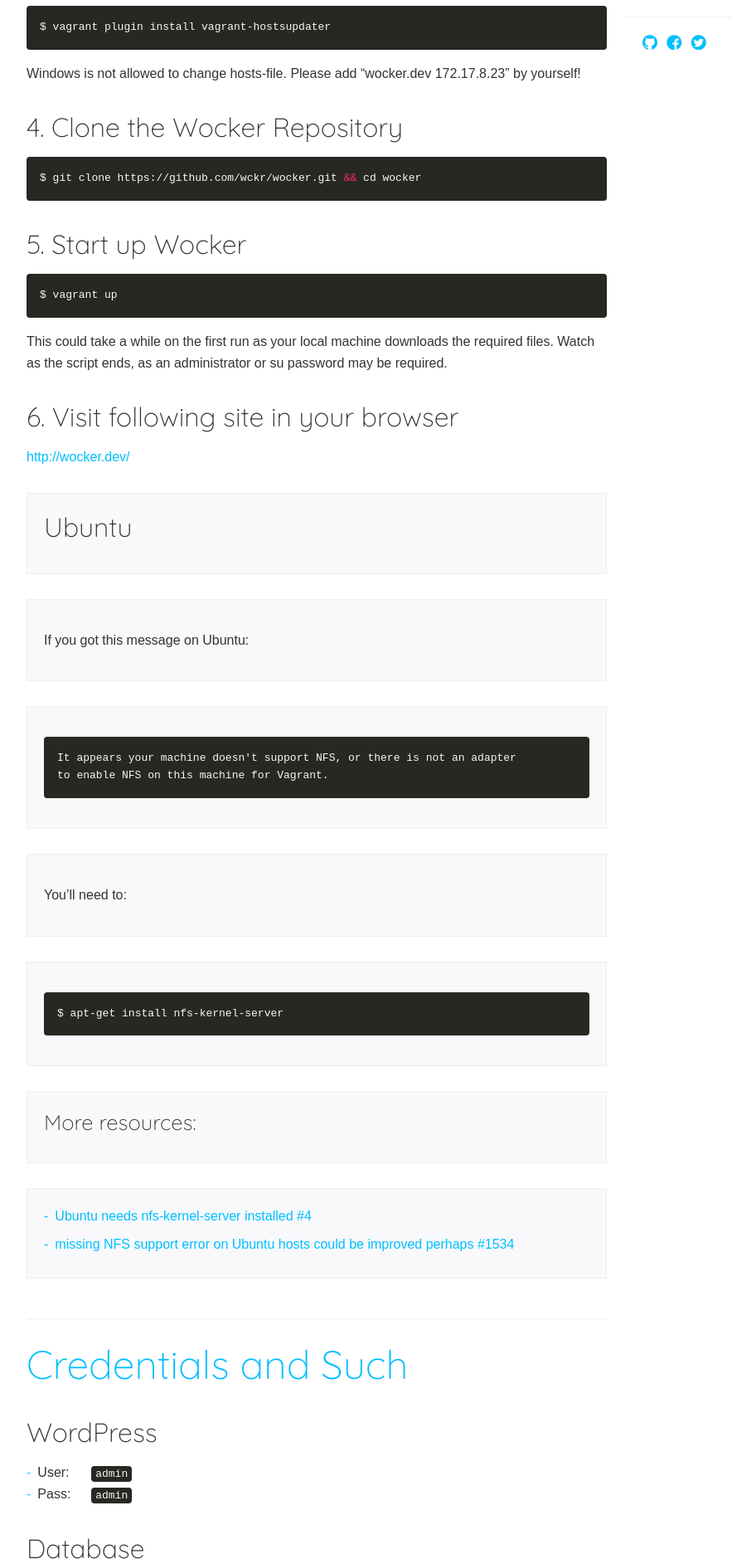
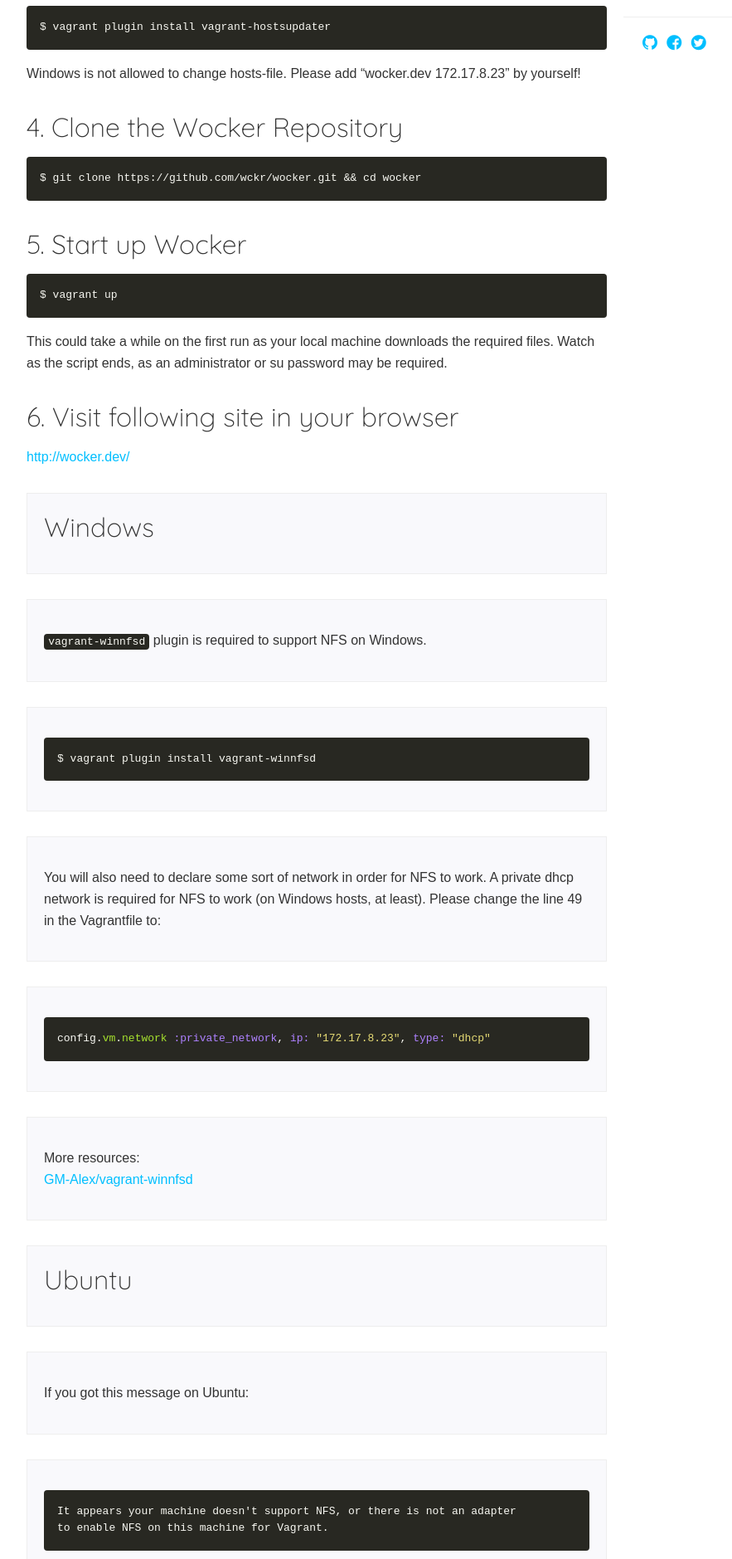
Before and after one commit to wckr/wckr.github.io, a Jekyll site: the page built from index.md, in a window 1280 px wide. Shown: the part 701-2580 px from the top of the page at 83% size, without its empty margins (138-1021 px from the left). Built offline with Jekyll 4.4.1, drawn with Linux system fonts in a browser that asks for light colours; nearby versions of some CDN libraries; some web fonts are replaced; Markdown is read by kramdown in place of the engine named in the settings; a script that is not in the unit is left out; comment, search, counter and statistics services are not loaded.

Commit message:
Add docs about NFS on Win

````diff
--- /dev/null
+++ b/assets/_sass/_monokai-custom.scss
@@ -0,0 +1,4 @@
+@charset "UTF-8";
+
+.highlight .o { color: #f8f8f2 } /* Operator */
+.highlight .ss { color: #ae81ff } /* Literal.String.Symbol */
--- a/assets/_sass/style.scss
+++ b/assets/_sass/style.scss
@@ -7,6 +7,7 @@
 @import "icon";
 @import "js";
 @import "monokai";
+@import "monokai-custom";
 
 * {
 	@include box-sizing(border-box);
--- a/assets/css/style.css
+++ b/assets/css/style.css
@@ -586,14 +586,26 @@
 }
 
 /* Generic.Inserted & Diff Inserted */
-/* line 11, ../_sass/style.scss */
+/* line 3, ../_sass/_monokai-custom.scss */
+.highlight .o {
+  color: #f8f8f2;
+}
+
+/* Operator */
+/* line 4, ../_sass/_monokai-custom.scss */
+.highlight .ss {
+  color: #ae81ff;
+}
+
+/* Literal.String.Symbol */
+/* line 12, ../_sass/style.scss */
 * {
   -webkit-box-sizing: border-box;
   -moz-box-sizing: border-box;
   box-sizing: border-box;
 }
 
-/* line 15, ../_sass/style.scss */
+/* line 16, ../_sass/style.scss */
 body {
   line-height: 1.6;
   color: #333;
@@ -601,36 +613,36 @@
   font-weight: 300;
 }
 
-/* line 22, ../_sass/style.scss */
+/* line 23, ../_sass/style.scss */
 hr {
   border-color: #eee;
 }
 
-/* line 26, ../_sass/style.scss */
+/* line 27, ../_sass/style.scss */
 a {
   color: deepskyblue;
   text-decoration: none;
 }
-/* line 30, ../_sass/style.scss */
+/* line 31, ../_sass/style.scss */
 a:hover {
   text-decoration: underline;
 }
 
-/* line 35, ../_sass/style.scss */
+/* line 36, ../_sass/style.scss */
 strong {
   font-weight: 700;
 }
 
-/* line 39, ../_sass/style.scss */
+/* line 40, ../_sass/style.scss */
 p {
   margin: 16px 0;
 }
-/* line 42, ../_sass/style.scss */
+/* line 43, ../_sass/style.scss */
 p strong {
   font-weight: 400;
 }
 
-/* line 47, ../_sass/style.scss */
+/* line 48, ../_sass/style.scss */
 h1 {
   color: deepskyblue;
   font-family: "Quicksand", sans-serif;
@@ -641,13 +653,13 @@
   border-top: 1px solid #eee;
   padding: 32px 0 0;
 }
-/* line 57, ../_sass/style.scss */
+/* line 58, ../_sass/style.scss */
 h1:first-child {
   border-top: 0;
   border-bottom: 0;
 }
 
-/* line 63, ../_sass/style.scss */
+/* line 64, ../_sass/style.scss */
 h2 {
   color: deepskyblue;
   font-family: "Quicksand", sans-serif;
@@ -658,13 +670,13 @@
   border-top: 1px solid #eee;
   padding: 24px 0 0;
 }
-/* line 73, ../_sass/style.scss */
+/* line 74, ../_sass/style.scss */
 h2:first-child {
   border-top: 0;
   margin-top: 0;
 }
 
-/* line 79, ../_sass/style.scss */
+/* line 80, ../_sass/style.scss */
 h3 {
   font-family: "Quicksand", sans-serif;
   font-size: 32px;
@@ -673,7 +685,7 @@
   margin: 32px 0 16px;
 }
 
-/* line 87, ../_sass/style.scss */
+/* line 88, ../_sass/style.scss */
 h4 {
   font-family: "Quicksand", sans-serif;
   font-size: 25.6px;
@@ -682,7 +694,7 @@
   margin: 25.6px 0 12.8px;
 }
 
-/* line 95, ../_sass/style.scss */
+/* line 96, ../_sass/style.scss */
 h5 {
   font-family: "Quicksand", sans-serif;
   font-size: 19.2px;
@@ -691,7 +703,7 @@
   margin: 19.2px 0 9.6px;
 }
 
-/* line 103, ../_sass/style.scss */
+/* line 104, ../_sass/style.scss */
 h6 {
   font-family: "Quicksand", sans-serif;
   font-size: 16px;
@@ -700,7 +712,7 @@
   margin: 16px 0 8px;
 }
 
-/* line 111, ../_sass/style.scss */
+/* line 112, ../_sass/style.scss */
 code {
   color: #f8f8f2;
   background: #282822;
@@ -710,7 +722,7 @@
   border-radius: 4px;
 }
 
-/* line 122, ../_sass/style.scss */
+/* line 123, ../_sass/style.scss */
 p code,
 li code,
 dt code,
@@ -718,7 +730,7 @@
   white-space: nowrap;
 }
 
-/* line 128, ../_sass/style.scss */
+/* line 129, ../_sass/style.scss */
 pre code {
   display: block;
   margin: 16px 0;
@@ -726,14 +738,14 @@
   overflow: auto;
 }
 
-/* line 136, ../_sass/style.scss */
+/* line 137, ../_sass/style.scss */
 blockquote {
   margin-top: 30px;
   border: 1px solid #eee;
   background: #f9f9fc;
   padding: 20px;
 }
-/* line 142, ../_sass/style.scss */
+/* line 143, ../_sass/style.scss */
 blockquote > h1:first-child,
 blockquote > h2:first-child,
 blockquote > h3:first-child,
@@ -743,27 +755,27 @@
   margin-top: 0;
 }
 
-/* line 152, ../_sass/style.scss */
+/* line 153, ../_sass/style.scss */
 li {
   text-indent: -0.9em;
   padding-left: 0.9em;
   margin-bottom: 0.5em;
 }
-/* line 157, ../_sass/style.scss */
+/* line 158, ../_sass/style.scss */
 li:before {
   content: "-";
   color: deepskyblue;
   margin-right: 0.5em;
 }
 
-/* line 166, ../_sass/style.scss */
+/* line 167, ../_sass/style.scss */
 dl.dl_inline dt {
   float: left;
   max-width: 50%;
   margin-right: 0.5em;
 }
 @media screen and (max-width: 960px) {
-  /* line 166, ../_sass/style.scss */
+  /* line 167, ../_sass/style.scss */
   dl.dl_inline dt {
     float: none;
     max-width: auto;
@@ -771,79 +783,79 @@
     margin-top: 0.5em;
   }
 }
-/* line 178, ../_sass/style.scss */
+/* line 179, ../_sass/style.scss */
 dl.dl_inline dt:before {
   content: "-";
   color: #33ccff;
   margin-right: 0.5em;
 }
-/* line 185, ../_sass/style.scss */
+/* line 186, ../_sass/style.scss */
 dl.dl_inline dd {
   overflow: hidden;
 }
 @media screen and (max-width: 960px) {
-  /* line 185, ../_sass/style.scss */
+  /* line 186, ../_sass/style.scss */
   dl.dl_inline dd {
     margin-left: 0.9em;
   }
 }
 
-/* line 196, ../_sass/style.scss */
+/* line 197, ../_sass/style.scss */
 dl.dl_10 dt {
   width: 10%;
 }
 @media screen and (max-width: 960px) {
-  /* line 196, ../_sass/style.scss */
+  /* line 197, ../_sass/style.scss */
   dl.dl_10 dt {
     width: auto;
   }
 }
 
-/* line 196, ../_sass/style.scss */
+/* line 197, ../_sass/style.scss */
 dl.dl_20 dt {
   width: 20%;
 }
 @media screen and (max-width: 960px) {
-  /* line 196, ../_sass/style.scss */
+  /* line 197, ../_sass/style.scss */
   dl.dl_20 dt {
     width: auto;
   }
 }
 
-/* line 196, ../_sass/style.scss */
+/* line 197, ../_sass/style.scss */
 dl.dl_30 dt {
   width: 30%;
 }
 @media screen and (max-width: 960px) {
-  /* line 196, ../_sass/style.scss */
+  /* line 197, ../_sass/style.scss */
   dl.dl_30 dt {
     width: auto;
   }
 }
 
-/* line 196, ../_sass/style.scss */
+/* line 197, ../_sass/style.scss */
 dl.dl_40 dt {
   width: 40%;
 }
 @media screen and (max-width: 960px) {
-  /* line 196, ../_sass/style.scss */
+  /* line 197, ../_sass/style.scss */
   dl.dl_40 dt {
     width: auto;
   }
 }
 
-/* line 196, ../_sass/style.scss */
+/* line 197, ../_sass/style.scss */
 dl.dl_50 dt {
   width: 50%;
 }
 @media screen and (max-width: 960px) {
-  /* line 196, ../_sass/style.scss */
+  /* line 197, ../_sass/style.scss */
   dl.dl_50 dt {
     width: auto;
   }
 }
 
-/* line 206, ../_sass/style.scss */
+/* line 207, ../_sass/style.scss */
 .inner {
   width: 960px;
   margin: auto;
@@ -851,13 +863,13 @@
   position: relative;
 }
 @media screen and (max-width: 960px) {
-  /* line 206, ../_sass/style.scss */
+  /* line 207, ../_sass/style.scss */
   .inner {
     width: 100%;
   }
 }
 
-/* line 217, ../_sass/style.scss */
+/* line 218, ../_sass/style.scss */
 .site-header {
   padding: 40px 0;
   background: #33ccff url(../images/header-bg.jpg) no-repeat center center;
@@ -865,7 +877,7 @@
   color: #fff;
   min-width: 960px;
 }
-/* line 224, ../_sass/style.scss */
+/* line 225, ../_sass/style.scss */
 .site-header .site-title {
   color: #fff;
   font-size: 64px;
@@ -874,45 +886,45 @@
   padding: 0;
   border: 0;
 }
-/* line 232, ../_sass/style.scss */
+/* line 233, ../_sass/style.scss */
 .site-header .site-title a {
   color: inherit;
 }
-/* line 235, ../_sass/style.scss */
+/* line 236, ../_sass/style.scss */
 .site-header .site-title a:hover {
   text-decoration: none;
 }
-/* line 240, ../_sass/style.scss */
+/* line 241, ../_sass/style.scss */
 .site-header .site-title .version {
   font-size: 16px;
 }
 
-/* line 246, ../_sass/style.scss */
+/* line 247, ../_sass/style.scss */
 .site-description {
   font-family: 'Quicksand', sans-serif;
   font-weight: 300;
   margin-top: 0;
   margin-bottom: 0;
 }
-/* line 252, ../_sass/style.scss */
+/* line 253, ../_sass/style.scss */
 .site-description strong {
   font-weight: 700;
 }
 
-/* line 257, ../_sass/style.scss */
+/* line 258, ../_sass/style.scss */
 .site-header-main {
   float: left;
   width: 75%;
   padding: 0 10px;
 }
 
-/* line 263, ../_sass/style.scss */
+/* line 264, ../_sass/style.scss */
 .site-header-aside {
   float: right;
   width: 25%;
   padding: 0 10px;
 }
-/* line 268, ../_sass/style.scss */
+/* line 269, ../_sass/style.scss */
 .site-header-aside a {
   font-family: 'Quicksand', sans-serif;
   font-size: 14.4px;
@@ -932,21 +944,21 @@
   -webkit-border-radius: 130px;
   border-radius: 130px;
 }
-/* line 285, ../_sass/style.scss */
+/* line 286, ../_sass/style.scss */
 .site-header-aside a .icon-github {
   font-size: 18px;
   font-weight: 700;
 }
-/* line 289, ../_sass/style.scss */
+/* line 290, ../_sass/style.scss */
 .site-header-aside a .icon-github:before {
   vertical-align: -3px;
 }
-/* line 294, ../_sass/style.scss */
+/* line 295, ../_sass/style.scss */
 .site-header-aside a:hover {
   text-decoration: none;
 }
 
-/* line 300, ../_sass/style.scss */
+/* line 301, ../_sass/style.scss */
 .site-content-above {
   height: 52px;
   padding: 10px 0 15px;
@@ -955,29 +967,29 @@
   border-bottom: 1px solid #eee;
   text-align: center;
 }
-/* line 308, ../_sass/style.scss */
+/* line 309, ../_sass/style.scss */
 .site-content-above iframe {
   vertical-align: bottom;
 }
-/* line 312, ../_sass/style.scss */
+/* line 313, ../_sass/style.scss */
 .site-content-above .fb-like {
   margin-right: 30px;
   display: inline-block;
 }
-/* line 317, ../_sass/style.scss */
+/* line 318, ../_sass/style.scss */
 .site-content-above #twitter-widget-1 {
   margin-right: 30px;
 }
-/* line 321, ../_sass/style.scss */
+/* line 322, ../_sass/style.scss */
 .site-content-above .pocket-btn {
   display: inline-block;
 }
-/* line 324, ../_sass/style.scss */
+/* line 325, ../_sass/style.scss */
 .site-content-above .pocket-btn iframe {
   height: 20px;
 }
 
-/* line 331, ../_sass/style.scss */
+/* line 332, ../_sass/style.scss */
 .site-footer {
   border-top: 1px solid #eee;
   background: #fff;
@@ -985,19 +997,19 @@
   text-align: center;
   min-width: 960px;
 }
-/* line 338, ../_sass/style.scss */
+/* line 339, ../_sass/style.scss */
 .site-footer p {
   margin: 0;
 }
 
-/* line 343, ../_sass/style.scss */
+/* line 344, ../_sass/style.scss */
 .site-main {
   float: left;
   width: 75%;
   padding: 20px 10px 150px;
 }
 @media screen and (max-width: 960px) {
-  /* line 343, ../_sass/style.scss */
+  /* line 344, ../_sass/style.scss */
   .site-main {
     float: none;
     width: auto;
@@ -1006,7 +1018,7 @@
   }
 }
 
-/* line 356, ../_sass/style.scss */
+/* line 357, ../_sass/style.scss */
 .site-aside {
   position: relative;
   float: right;
@@ -1014,66 +1026,66 @@
   padding: 20px 10px;
 }
 @media screen and (max-width: 960px) {
-  /* line 356, ../_sass/style.scss */
+  /* line 357, ../_sass/style.scss */
   .site-aside {
     float: none;
     width: auto;
   }
 }
 
-/* line 368, ../_sass/style.scss */
+/* line 369, ../_sass/style.scss */
 .site-nav {
   padding: 20px 0;
 }
-/* line 374, ../_sass/style.scss */
+/* line 375, ../_sass/style.scss */
 .site-nav > ul > li {
   text-indent: 0;
   padding-left: 0;
   margin-bottom: 0;
 }
-/* line 379, ../_sass/style.scss */
+/* line 380, ../_sass/style.scss */
 .site-nav > ul > li:before {
   content: "";
   margin: 0;
 }
-/* line 384, ../_sass/style.scss */
+/* line 385, ../_sass/style.scss */
 .site-nav > ul > li.active {
   border-left: 2px solid #33ccff;
 }
-/* line 387, ../_sass/style.scss */
+/* line 388, ../_sass/style.scss */
 .site-nav > ul > li.active > a {
   color: #333;
   padding-left: 18px;
 }
-/* line 393, ../_sass/style.scss */
+/* line 394, ../_sass/style.scss */
 .site-nav > ul > li > a {
   display: block;
   padding: 0.5em 0 0.5em 20px;
   line-height: 1.25;
 }
-/* line 398, ../_sass/style.scss */
+/* line 399, ../_sass/style.scss */
 .site-nav > ul > li > a:hover {
   text-decoration: none;
   background: #33ccff;
   color: #fff;
 }
 
-/* line 408, ../_sass/style.scss */
+/* line 409, ../_sass/style.scss */
 .sns {
   padding-left: 20px;
   font-size: 19.2px;
 }
 
-/* line 413, ../_sass/style.scss */
+/* line 414, ../_sass/style.scss */
 .site-issues {
   padding-left: 20px;
 }
-/* line 416, ../_sass/style.scss */
+/* line 417, ../_sass/style.scss */
 .site-issues li {
   margin-bottom: 1em;
   line-height: 1.25;
 }
-/* line 421, ../_sass/style.scss */
+/* line 422, ../_sass/style.scss */
 .site-issues .site-issues-title {
   font-size: 19.2px;
 }
--- a/index.md
+++ b/index.md
@@ -39,26 +39,43 @@
 
 [http://wocker.dev/](http://wocker.dev/)
 
+>### Windows
+
+>`vagrant-winnfsd` plugin is required to support NFS on Windows.
+
+>```bash
+$ vagrant plugin install vagrant-winnfsd
+```
+
+>You will also need to declare some sort of network in order for NFS to work.
+A private dhcp network is required for NFS to work (on Windows hosts, at least).
+Please change the line 49 in the Vagrantfile to:
+
+>```ruby
+config.vm.network :private_network, ip: "172.17.8.23", type: "dhcp"
+```
+
+>More resources:
+[GM-Alex/vagrant-winnfsd](https://github.com/GM-Alex/vagrant-winnfsd)
 
 >### Ubuntu
 
 >If you got this message on Ubuntu:
 
 >```
->It appears your machine doesn't support NFS, or there is not an adapter
->to enable NFS on this machine for Vagrant.
->```
+It appears your machine doesn't support NFS, or there is not an adapter
+to enable NFS on this machine for Vagrant.
+```
 
 >You'll need to:
 
 >```bash
->$ apt-get install nfs-kernel-server
->```
+$ apt-get install nfs-kernel-server
+```
 
->#### More resources:
-
->- [Ubuntu needs nfs-kernel-server installed #4](https://github.com/{{ site.github_org }}/{{ site.github_repo }}/issues/4)
->- [missing NFS support error on Ubuntu hosts could be improved perhaps #1534](https://github.com/mitchellh/vagrant/issues/1534)
+>More resources:
+[Ubuntu needs nfs-kernel-server installed #4](https://github.com/{{ site.github_org }}/{{ site.github_repo }}/issues/4)
+[missing NFS support error on Ubuntu hosts could be improved perhaps #1534](https://github.com/mitchellh/vagrant/issues/1534)
 
 ## Credentials and Such
 
````
